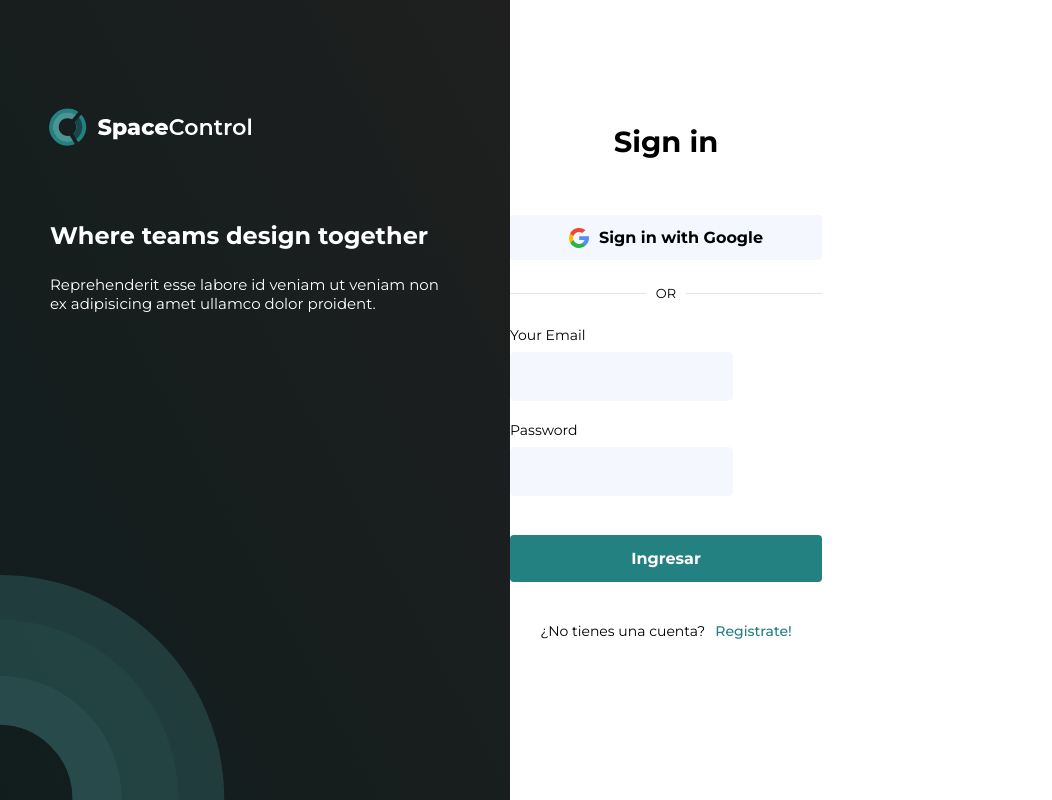
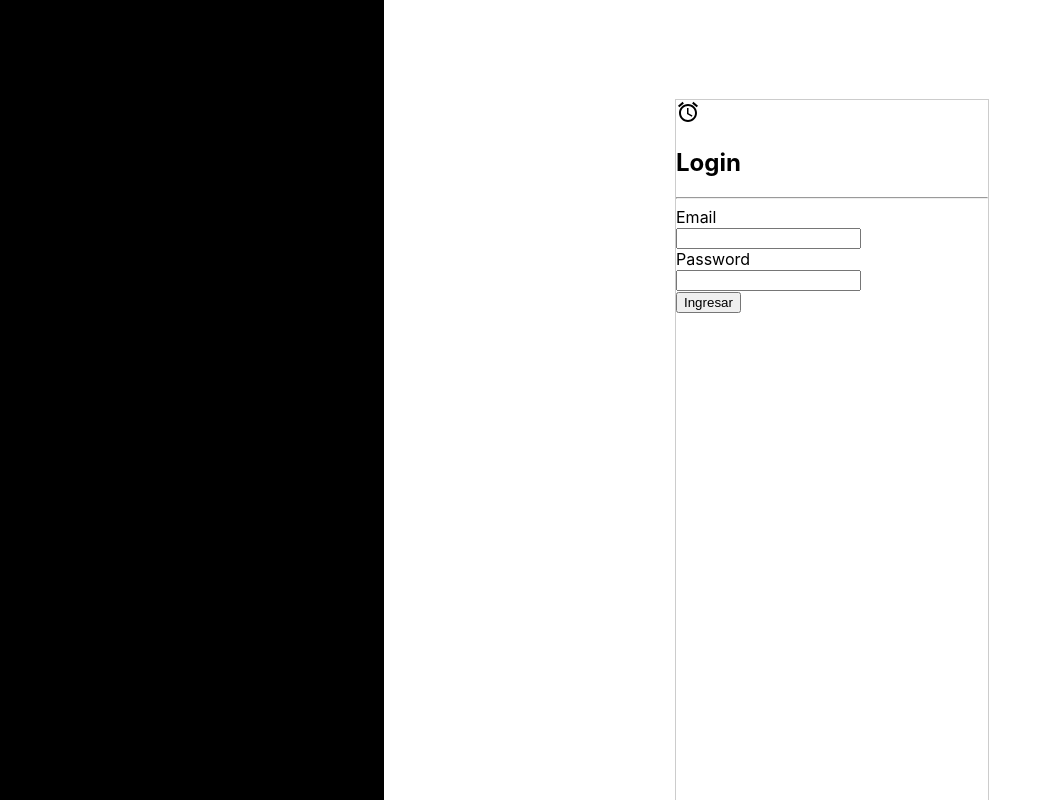
Before and after one commit to farriagadal/app-spacecontrol, a React (Create React App) app: page / in a window 1280 px wide. Shown: the whole page, without its empty margins (0-1052 px from the left). Built offline with nearby package versions, Linux system fonts and the light colour scheme.

Commit message:
update home 2

```diff
--- a/package.json
+++ b/package.json
@@ -11,9 +11,7 @@
     "node-sass": "^5.0.0",
     "react": "^17.0.2",
     "react-dom": "^17.0.2",
-    "react-router-dom": "^5.2.0",
     "react-scripts": "4.0.3",
-    "sass-mq": "^5.0.1",
     "web-vitals": "^1.0.1"
   },
   "scripts": {
--- /dev/null
+++ b/src/App.css
@@ -0,0 +1,38 @@
+/* .App {
+  text-align: center;
+}
+
+.App-logo {
+  height: 40vmin;
+  pointer-events: none;
+}
+
+@media (prefers-reduced-motion: no-preference) {
+  .App-logo {
+    animation: App-logo-spin infinite 20s linear;
+  }
+}
+
+.App-header {
+  background-color: #282c34;
+  min-height: 100vh;
+  display: flex;
+  flex-direction: column;
+  align-items: center;
+  justify-content: center;
+  font-size: calc(10px + 2vmin);
+  color: white;
+}
+
+.App-link {
+  color: #61dafb;
+}
+
+@keyframes App-logo-spin {
+  from {
+    transform: rotate(0deg);
+  }
+  to {
+    transform: rotate(360deg);
+  }
+} */
--- a/src/App.js
+++ b/src/App.js
@@ -1,40 +1,11 @@
-import { Route, Switch } from 'react-router-dom'
-
-import { ThemeProvider } from '@material-ui/core'
-import theme from './theme'
-
 import Login from './views/Login/Login';
-import Register from './views/Register/Register';
-import Profile from './views/Profile/Profile';
-
-import Layout from './layout/Layout';
-
-import './assets/scss/app.scss'
+import './App.css';
 
 function App() {
   return (
-    <ThemeProvider theme={theme}>
-      <div className="App">
-        <Switch>
-          <Route exact path="/" component={Login} />
-          <Route exact path="/register" component={Register} />
-          <RouteWrapper path="/profile" component={Profile} />
-        </Switch>
-      </div>
-    </ThemeProvider>
-  );
-}
-
-function RouteWrapper({
-  component: Component,
-  ...rest
-}) {
-  return (
-    <Route {...rest} render={(props) =>
-      <Layout>
-        <Component {...props} />
-      </Layout>
-    } />
+    <div className="App">
+      <Login />
+    </div>
   );
 }
 
--- a/src/components/InputText/InputText.js
+++ b/src/components/InputText/InputText.js
@@ -5,8 +5,8 @@ import './InputText.scss';
 const InputText = props => {
   return (
     <div className="InputText">
-      <div className="InputText__label">{ props.label }</div>
-      <input type={ props.type } className={ props.styleClass }/>
+      <div>{ props.label }</div>
+      <input type={ props.type } />
     </div>
   );
 };
--- a/src/components/InputText/InputText.scss
+++ b/src/components/InputText/InputText.scss
@@ -1,42 +1,9 @@
 .InputText {
-  margin-bottom: 20px;
-
-  &__label {
-    font-size: 14px;
-    margin-bottom: 8px;
-  }
 
   input {
     width: stretch;
-    height: 47px;
-    padding: 0 15px;
-    border: none;
-    font-size: 18px;
-    background: #F5F7FF;
-    border-radius: 5px;
-    font-weight: 600;
-    font-size: 15px;
-    color: #050505;
-    transition: all 0.3s;
-    border: solid 1px transparent;
-
-    &.white-bg {
-      background: #fff;
-      border-color: #efefef;
-
-      &:-webkit-autofill {
-        -webkit-box-shadow: 0 0 0px 1000px #fff inset;
-      }
-    }
-
-    &:-webkit-autofill {
-      -webkit-text-fill-color: #050505;
-      -webkit-box-shadow: 0 0 0px 1000px #F5F7FF inset;
-    }
-
-    &:focus {
-      border-color: var(--primary);
-      outline: none;
-    }
+    /* padding: 0px; */
+    /* border: none; */
+    /* outline: solid 1px; */
   }
 }
--- a/src/views/Login/Login.js
+++ b/src/views/Login/Login.js
@@ -1,52 +1,23 @@
 import React from 'react';
-import { Link } from 'react-router-dom'
 
-// import AccessAlarmIcon from '@material-ui/icons/AccessAlarm';
-import googleIcon from '../../assets/icons/google-icon.svg';
-import logo from '../../assets/icons/logo-white.svg';
-import shapeIcon from '../../assets/icons/bg-shape.svg';
-import InputText from '../../components/InputText/InputText'
-
-import Button from '@material-ui/core/Button';
+import AccessAlarmIcon from '@material-ui/icons/AccessAlarm';
+import InputText from '@/components/InputText/InputText'
 
 import './Login.scss';
 
 const Login = props => {
   return (
     <section className="Login-Component">
-      <div className="Login-Component__sidebar">
-        <div className="Login-Component__sidebar__card">
-          <Link to="/">
-            <img className="Register-Component__sidebar__logo" src={logo} alt="icon" />
-          </Link>
-          <h2>Where teams design together</h2>
-          <p>Reprehenderit esse labore id veniam ut veniam non ex adipisicing amet ullamco dolor proident.</p>
-          <img className="Login-Component__sidebar__shape" src={shapeIcon} alt="icon" />
-        </div>
-      </div>
+      <div className="Login-Component__sidebar"></div>
       <div className="Login-Component__content">
         <div className="Login-Component__content__card">
-          <h1>Sign in</h1>
-          <button className="Login-Component__content__btn-google flex w-full">
-            <img src={googleIcon} alt="icon" />
-            Sign in with Google
-          </button>
-          <div className="Login-Component__content__divider">
-            <span/>
-            <p>OR</p>
-            <span/>
-          </div>
-          <InputText label='Your Email' type='text' />
+          <AccessAlarmIcon />
+          <h1>Login</h1>
+
+          <hr />
+          <InputText label='Email' type='text' />
           <InputText label='Password' type='password' />
-          <br />
-          <Link to="/profile">
-            <Button variant="contained" color="primary" className="w-full">
-              Ingresar
-            </Button>
-          </Link>
-          <p className="Login-Component__content__register-btn">¿No tienes una cuenta?
-            <Link to="/register">Registrate!</Link>
-          </p>
+          <button>Ingresar</button>
         </div>
       </div>
 
--- a/src/views/Login/Login.scss
+++ b/src/views/Login/Login.scss
@@ -3,112 +3,19 @@
   min-height: 100vh;
 
   &__sidebar {
-    // background: #000;
-    background-color: #FBAB7E;
-    background-image: linear-gradient(62deg, #111d1d 0%, #1f1f1f 100%);
-    overflow: hidden;
-    position: relative;
-    width: 400px;
-    padding: 100px 60px 100px 50px;
-
-    @media (max-width: 768px) {
-      display: none;
-    }
-
-    &__logo {
-      margin-left: -11px;
-      width: 220px;
-      margin-bottom: 43px;
-    }
-
-    &__card {
-      color: #fff;
-
-      p {
-        font-size: 15px;
-        margin-top: 25px;
-      }
-    }
-
-    &__shape {
-      position: absolute;
-      bottom: 0px;
-      left: 0px;
-      width: 150px;
-      transform: translate(-50%, 50%) scale(3);
-      opacity: 0.4;
-    }
+    background: #000;
+    width: 30%;
   }
 
   &__content {
     display: flex;
     justify-content: center;
-    // padding-top: 100px;
-    padding: 100px 0;
-    // width: 70%;
-    width: stretch;
-
-    @media (max-width: 768px) {
-      width: 100%;
-    }
+    padding-top: 100px;
+    width: 70%;
 
     &__card {
       width: 312px;
-
-      h1 {
-        margin-bottom: 56px;
-        font-size: 29px;
-        text-align: center;
-      }
-    }
-
-    &__btn-google {
-      font-weight: 700;
-      font-size: 16px;
-      height: 45px;
-      display: flex;
-      width: 100%;
-      justify-content: center;
-      align-items: center;
-      border: none;
-      background: #F5F7FF;
-      border-radius: 4px;
-
-      img {
-        width: 20px;
-        margin-right: 10px;
-      }
-    }
-
-    &__register-btn {
-      display: flex;
-      font-size: 14px;
-      margin-top: 40px;
-      justify-content: center;
-
-      a {
-        margin-left: 10px;
-      }
-    }
-
-    &__divider {
-      display: flex;
-      align-items: center;
-      margin: 25px 0;
-
-      p {
-        margin: 0 10px;
-        font-size: 13px;
-      }
-
-      span {
-        width: 50%;
-        background: black;
-        height: 1px;
-        opacity: 0.1;
-      }
+      outline: solid 1px #ccc;
     }
   }
-
-
 }
```
Also changed, not shown: src/index.js (+3 -6 lines), 1 other file (tests, documents, lock files or other folders).
